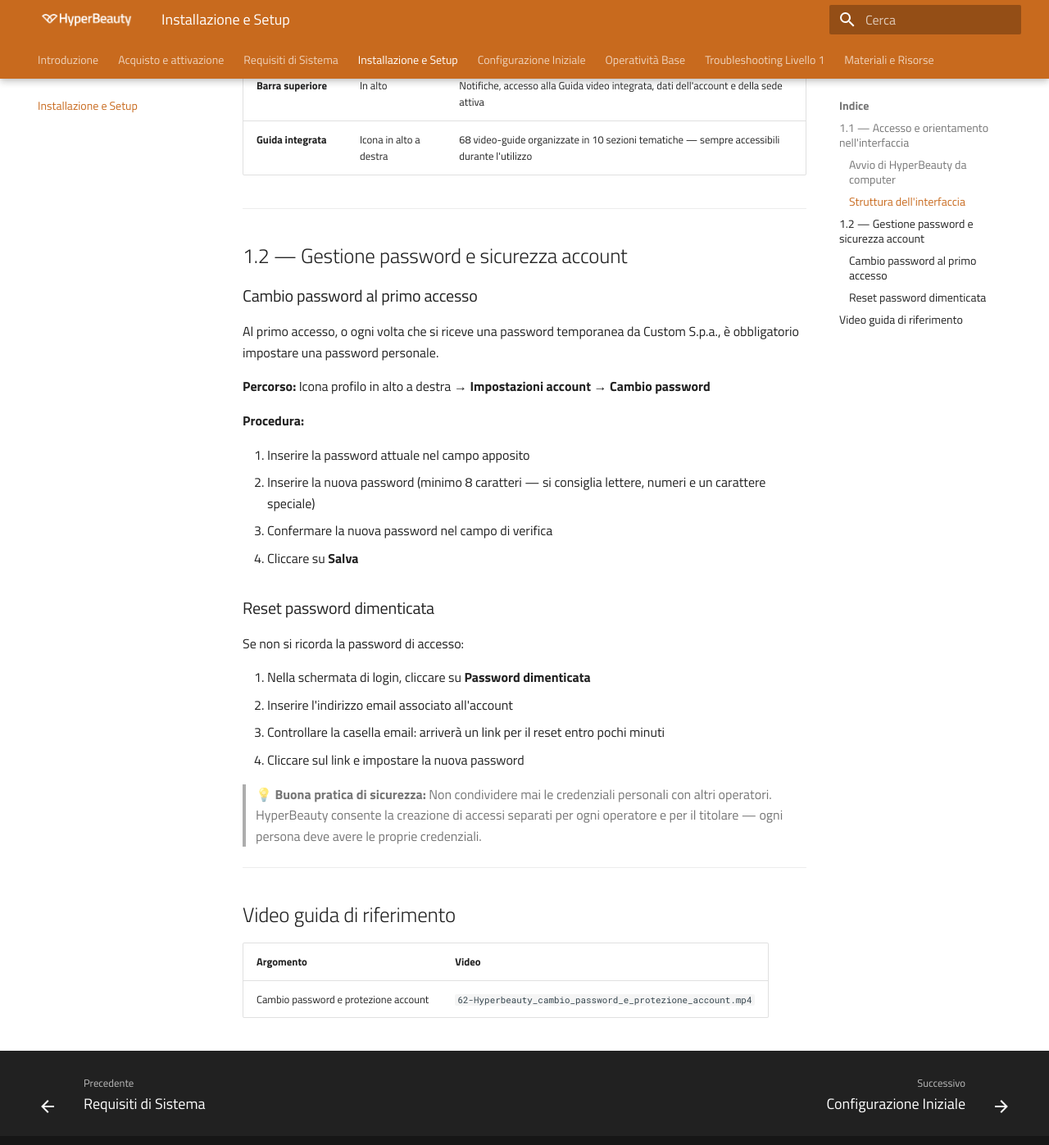
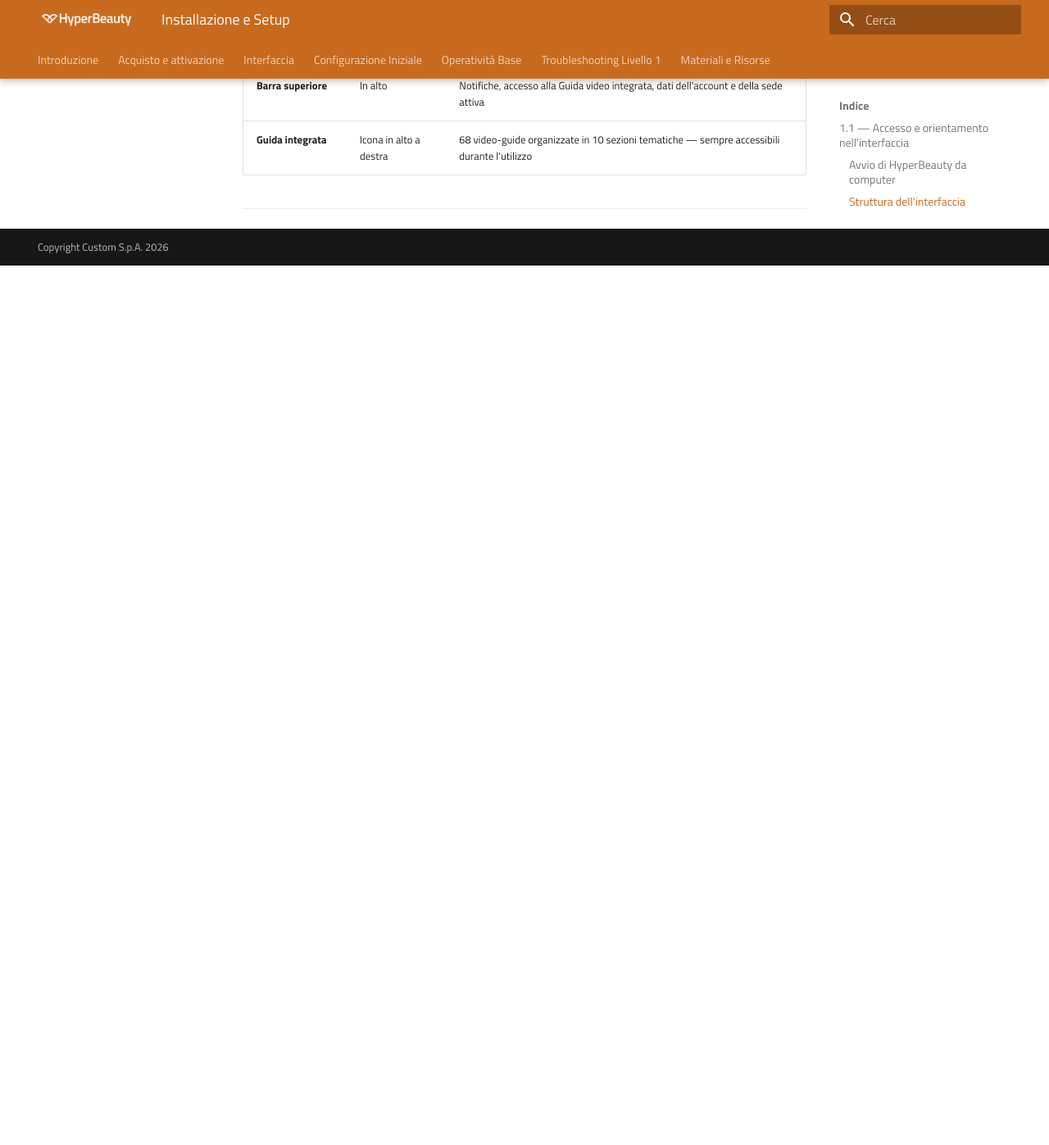
Before and after one commit to ivanrobuschi-custom/Hyperbeauty-corso-Level1, an MkDocs documentation site: the page built from docs/Interfaccia.md, in a window 1280 px wide and 1400 px high, scrolled down 1120 px. Shown: the top 1397 px of the window at 82% size. Built offline with MkDocs 1.6.1 and Material for MkDocs 9.7.7, drawn with Linux system fonts in a browser that asks for light colours; after the commit the page ends 1444 px from its top, so only the background shows below that.

Commit message:
interfaccia

```diff
--- a/docs/setup.md
+++ b/docs/Interfaccia.md
@@ -56,37 +56,3 @@
 | **Guida integrata** | Icona in alto a destra | 68 video-guide organizzate in 10 sezioni tematiche — sempre accessibili durante l'utilizzo |
 
 ---
-
-## 1.2 — Gestione password e sicurezza account
-
-### Cambio password al primo accesso
-
-Al primo accesso, o ogni volta che si riceve una password temporanea da Custom S.p.a., è obbligatorio impostare una password personale.
-
-**Percorso:** Icona profilo in alto a destra → **Impostazioni account** → **Cambio password**
-
-**Procedura:**
-
-1. Inserire la password attuale nel campo apposito
-2. Inserire la nuova password (minimo 8 caratteri — si consiglia lettere, numeri e un carattere speciale)
-3. Confermare la nuova password nel campo di verifica
-4. Cliccare su **Salva**
-
-### Reset password dimenticata
-
-Se non si ricorda la password di accesso:
-
-1. Nella schermata di login, cliccare su **Password dimenticata**
-2. Inserire l'indirizzo email associato all'account
-3. Controllare la casella email: arriverà un link per il reset entro pochi minuti
-4. Cliccare sul link e impostare la nuova password
-
-> 💡 **Buona pratica di sicurezza:** Non condividere mai le credenziali personali con altri operatori. HyperBeauty consente la creazione di accessi separati per ogni operatore e per il titolare — ogni persona deve avere le proprie credenziali.
-
----
-
-## Video guida di riferimento
-
-| Argomento | Video |
-|-----------|-------|
-| Cambio password e protezione account | `62-Hyperbeauty_cambio_password_e_protezione_account.mp4` |
--- a/mkdocs.yml
+++ b/mkdocs.yml
@@ -50,8 +50,8 @@
 nav:
   - Introduzione: index.md
   - Acquisto e attivazione: acquisto.md
-  - Requisiti di Sistema: requisiti.md
-  - Installazione e Setup: setup.md
+#  - Requisiti di Sistema: requisiti.md
+  - Interfaccia: interfaccia.md
   - Configurazione Iniziale: configurazione.md
   - Operatività Base: operativita.md
   - Troubleshooting Livello 1: troubleshooting.md
```
Also changed, not shown: docs/acquisto.md (+27 -1 lines).
